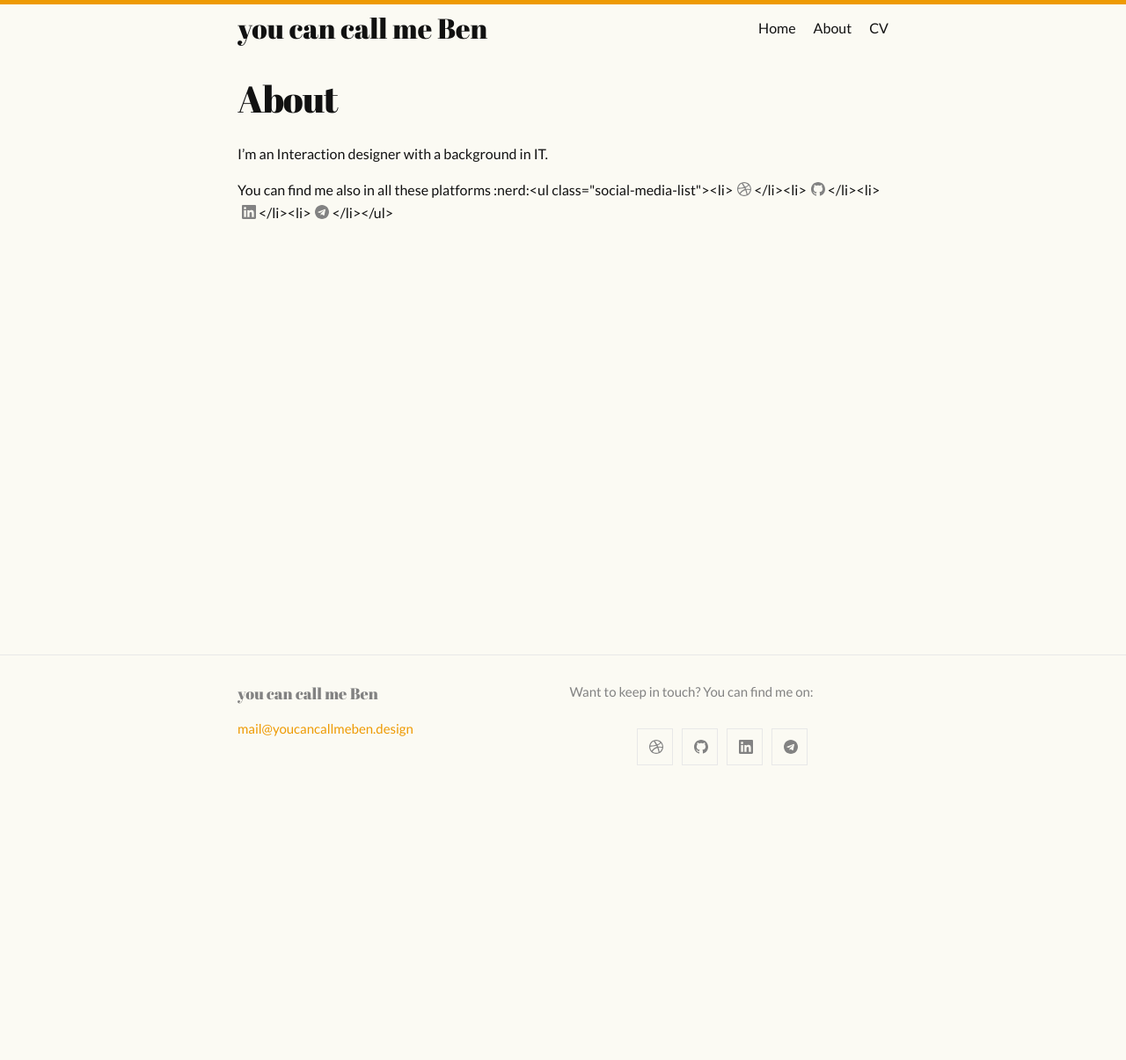
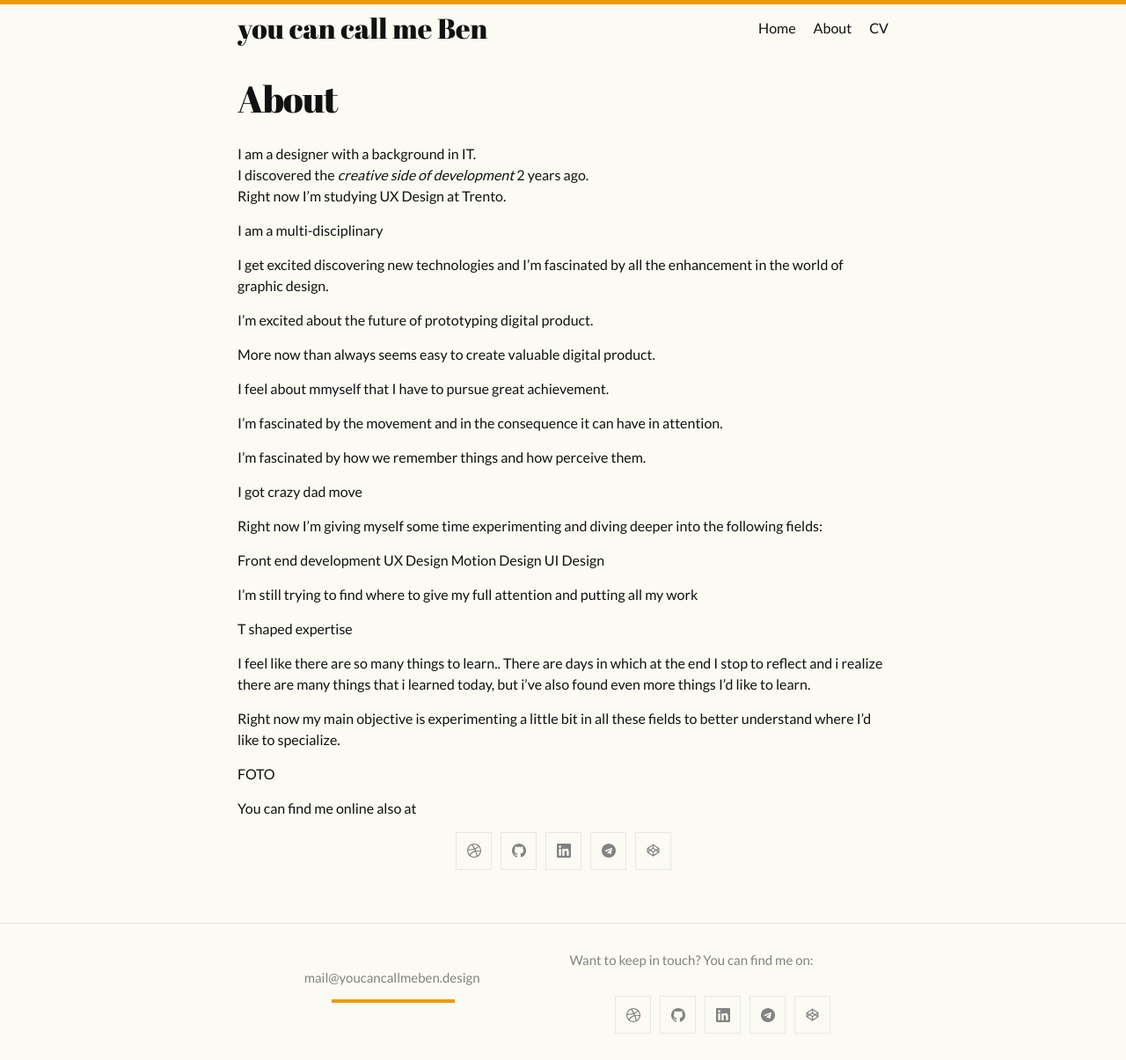
Before and after one commit to youcancallmeben/portfolio, a Jekyll site: the page built from about.md, in a window 1280 px wide. Shown: the whole page at 88% size. Built offline with Jekyll 4.4.1, drawn with Linux system fonts in a browser that asks for light colours; before the commit the page ends 900 px from its top, so only the background shows below that.

Commit message:
interactive mail on footer

```diff
--- a/_config.yml
+++ b/_config.yml
@@ -27,6 +27,7 @@
     dribbble: SRFeesha
     linkedin: beniamino-marini
     telegram: youcancallmeben
+    codepen: youcancallmeben
 
 
 # Build settings
--- a/_includes/footer.html
+++ b/_includes/footer.html
@@ -5,8 +5,18 @@
 
     <div class="footer-col-wrapper">
       <div class="footer-col one-half">
-      <h2 class="footer-heading">{{ site.title | escape }}</h2>
-        <ul class="contact-list">
+      <!-- <h2 class="footer-heading">{{ site.title | escape }}</h2> -->
+
+      <div class="svg-wrapper">
+        <svg height="60" width="320" xmlns="http://www.w3.org/2000/svg">
+          <rect class="shape" height="60" width="320" />
+        </svg>
+        <div id="mailme">
+          mail@youcancallmeben.design
+        </div>
+      </div>
+
+      <ul class="contact-list">
           <li class="p-name">
             <!-- {%- if site.author -%}
               {{ site.author | escape }}
@@ -14,9 +24,11 @@
               {{ site.title | escape }}
             {%- endif -%}
             </li> -->
-            {%- if site.email -%}
+
+
+            <!-- {%- if site.email -%}
             <li><a class="u-email" href="mailto:{{ site.email }}">{{ site.email }}</a></li>
-            {%- endif -%}
+            {%- endif -%} -->
         </ul>
       </div>
 
--- a/_includes/social.html
+++ b/_includes/social.html
@@ -16,4 +16,5 @@
   {%- if social.microdotblog -%}<li><a rel="me" href="https://micro.blog/{{ social.microdotblog | cgi_escape | escape }}" title="{{ social.microdotblog | escape }}"><svg class="svg-icon grey"><use xlink:href="{{ '/assets/minima-social-icons.svg#microdotblog' | relative_url }}"></use></svg></a></li>{%- endif -%}
   {%- if social.googleplus -%}<li><a href="https://plus.google.com/{{ social.googleplus | escape }}" title="{{ social.googleplus | escape }}"><svg class="svg-icon grey"><use xlink:href="{{ '/assets/minima-social-icons.svg#googleplus' | relative_url }}"></use></svg></a></li>{%- endif -%}
   {%- if social.rss -%}<li><a href="{{ 'feed.xml' | relative_url }}" title="{{ social.rss | escape }}"><svg class="svg-icon grey"><use xlink:href="{{ '/assets/minima-social-icons.svg#rss' | relative_url }}"></use></svg></a></li>{%- endif -%}
+  {%- if social.codepen -%}<li><a href="https://codepen.io/{{ social.codepen | escape }}" title="{{ social.codepen | escape }}"><svg class="svg-icon grey"><use xlink:href="{{ '/assets/minima-social-icons.svg#codepen' | relative_url }}"></use></svg></a></li>{%- endif -%}
 </ul>
--- a/_sass/minima.scss
+++ b/_sass/minima.scss
@@ -57,6 +57,7 @@
   "minima/layout",
   "minima/syntax-highlighting",
   "minima/featuredWorks",
-  "minima/home"
+  "minima/home",
+  "minima/footer"
   // "minima/responsive"
 ;
--- /dev/null
+++ b/_sass/minima/footer.scss
@@ -0,0 +1,66 @@
+
+//   #connect {
+//     background: #333;
+//     height: 100%;
+//     overflow: hidden;
+//     text-align: center;
+//     position: relative;
+//   }
+
+  .svg-wrapper {
+    // height: 60px;
+    margin: 0 auto;
+    // position: absolute;
+    // top: 50%;
+    // transform: translateY(-50%);
+    width: 320px;
+    position: relative;
+    // text-align: center;
+  }
+
+  .shape {
+    fill: transparent;
+    stroke-dasharray: 140 540;
+    stroke-dashoffset: -474;
+    stroke-width: 8px;
+    stroke: $brand-color;
+    position: absolute;
+    left: 0;
+    top: 0;
+  }
+
+  #mailme {
+    // color: #333;
+    // font-family: 'Roboto Condensed';
+    // font-size: 22px;
+    // letter-spacing: 8px;
+    // line-height: 32px;
+    // position: absolute;
+    // top: -48px;
+    // position: absolute;
+    // left: 0;
+    // top: 0;
+    // text-align: center;
+    position: absolute;
+top: 30%;
+text-align: center;
+left: 17%;
+  }
+
+  @keyframes draw {
+    0% {
+      stroke-dasharray: 140 540;
+      stroke-dashoffset: -474;
+      stroke-width: 8px;
+    }
+    100% {
+      stroke-dasharray: 760;
+      stroke-dashoffset: 0;
+      stroke-width: 2px;
+    }
+  }
+
+  .svg-wrapper:hover .shape {
+    -webkit-animation: 0.5s draw linear forwards;
+    animation: 0.5s draw linear forwards;
+  }
--- a/about.md
+++ b/about.md
@@ -2,31 +2,53 @@
 layout: page
 title: About
 permalink: /about/
+foto: /assets/img/pp_instagram.jpg
 ---
 
-I’m an Interaction designer with a background in IT.
+I am a designer with a background in IT. <br>
+I discovered the *creative side of development* 2 years ago.<br>
+Right now I'm studying UX Design at Trento.
+
+I am a multi-disciplinary
+
+I get excited discovering new technologies and I'm fascinated by all the enhancement in the world of graphic design.
+
+I'm excited about the future of prototyping digital product.
+
+
+More now than always seems easy to create valuable digital product.
+
+I feel about mmyself that I have to pursue great achievement.
+
+I'm fascinated by the movement and in the consequence it can have in attention.
+
+I'm fascinated by how we remember things and how perceive them.
+
+I got crazy dad move
 
 
 
-You can find me also in all these platforms :nerd:
+Right now I'm giving myself some time experimenting and diving deeper into the following fields:
+
+Front end development
+UX Design
+Motion Design
+UI Design
+
+I'm still trying to find where to give my full attention and putting all my work
+
+T shaped expertise
 
 
-{%- assign social = site.minima.social_links -%}
+I feel like there are so many things to learn.. There are days in which at the end I stop to reflect and i realize there are many things that i learned today, but i've also found even more things I'd like to learn.
 
-<ul class="social-media-list">
-  {%- if social.dribbble -%}<li><a href="https://dribbble.com/{{ social.dribbble | cgi_escape | escape }}" title="{{ social.dribbble | escape }}"><svg class="svg-icon grey"><use xlink:href="{{ '/assets/minima-social-icons.svg#dribbble' | relative_url }}"></use></svg></a></li>{%- endif -%}
-  {%- if social.facebook -%}<li><a href="https://www.facebook.com/{{ social.facebook | cgi_escape | escape }}" title="{{ social.facebook | escape }}"><svg class="svg-icon grey"><use xlink:href="{{ '/assets/minima-social-icons.svg#facebook' | relative_url }}"></use></svg></a></li>{%- endif -%}
-  {%- if social.flickr -%}<li><a href="https://www.flickr.com/photos/{{ social.flickr | cgi_escape | escape }}" title="{{ social.flickr | escape }}"><svg class="svg-icon grey"><use xlink:href="{{ '/assets/minima-social-icons.svg#flickr' | relative_url }}"></use></svg></a></li>{%- endif -%}
-  {%- if social.github -%}<li><a href="https://github.com/{{ social.github | cgi_escape | escape }}" title="{{ social.github | escape }}"><svg class="svg-icon grey"><use xlink:href="{{ '/assets/minima-social-icons.svg#github' | relative_url }}"></use></svg></a></li>{%- endif -%}
-  {%- if social.instagram -%}<li><a href="https://www.instagram.com/{{ social.instagram | cgi_escape | escape }}" title="{{ social.instagram | escape }}"><svg class="svg-icon grey"><use xlink:href="{{ '/assets/minima-social-icons.svg#instagram' | relative_url }}"></use></svg></a></li>{%- endif -%}
-  {%- if social.linkedin -%}<li><a href="https://www.linkedin.com/in/{{ social.linkedin | cgi_escape | escape }}" title="{{ social.linkedin | escape }}"><svg class="svg-icon grey"><use xlink:href="{{ '/assets/minima-social-icons.svg#linkedin' | relative_url }}"></use></svg></a></li>{%- endif -%}
-  {%- if social.pinterest -%}<li><a href="https://www.pinterest.com/{{ social.pinterest | cgi_escape | escape }}" title="{{ social.pinterest | escape }}"><svg class="svg-icon grey"><use xlink:href="{{ '/assets/minima-social-icons.svg#pinterest' | relative_url }}"></use></svg></a></li>{%- endif -%}
-  {%- for mst in social.mastodon -%}{%- if mst.username and mst.instance -%}<li><a rel="me" href="https://{{ mst.instance | cgi_escape | escape}}/@{{mst.username}}" title="{{ mst.username | escape }}"><svg class="svg-icon grey"><use xlink:href="{{ '/assets/minima-social-icons.svg#mastodon' | relative_url }}"></use></svg></a></li>{%- endif -%}{%- endfor -%}
-  {%- if social.twitter -%}<li><a href="https://twitter.com/{{ social.twitter | cgi_escape | escape }}" title="{{ social.twitter | escape }}"><svg class="svg-icon grey"><use xlink:href="{{ '/assets/minima-social-icons.svg#twitter' | relative_url }}"></use></svg></a></li>{%- endif -%}
-  {%- if social.youtube -%}<li><a href="https://www.youtube.com/{{ social.youtube | cgi_escape | escape }}" title="{{ social.youtube | escape }}"><svg class="svg-icon grey"><use xlink:href="{{ '/assets/minima-social-icons.svg#youtube' | relative_url }}"></use></svg></a></li>{%- endif -%}
-  {%- if social.youtube_channel -%}<li><a href="https://www.youtube.com/channel/{{ social.youtube_channel | cgi_escape | escape }}" title="{{ social.youtube_channel_name | escape | default: 'YouTube' }}"><svg class="svg-icon grey"><use xlink:href="{{ '/assets/minima-social-icons.svg#youtube' | relative_url }}"></use></svg></a></li>{%- endif -%}
-  {%- if social.telegram -%}<li><a href="https://t.me/{{ social.telegram | cgi_escape | escape }}" title="{{ social.telegram | escape }}"><svg class="svg-icon grey"><use xlink:href="{{ '/assets/minima-social-icons.svg#telegram' | relative_url }}"></use></svg></a></li>{%- endif -%}
-  {%- if social.microdotblog -%}<li><a rel="me" href="https://micro.blog/{{ social.microdotblog | cgi_escape | escape }}" title="{{ social.microdotblog | escape }}"><svg class="svg-icon grey"><use xlink:href="{{ '/assets/minima-social-icons.svg#microdotblog' | relative_url }}"></use></svg></a></li>{%- endif -%}
-  {%- if social.googleplus -%}<li><a href="https://plus.google.com/{{ social.googleplus | escape }}" title="{{ social.googleplus | escape }}"><svg class="svg-icon grey"><use xlink:href="{{ '/assets/minima-social-icons.svg#googleplus' | relative_url }}"></use></svg></a></li>{%- endif -%}
-  {%- if social.rss -%}<li><a href="{{ 'feed.xml' | relative_url }}" title="{{ social.rss | escape }}"><svg class="svg-icon grey"><use xlink:href="{{ '/assets/minima-social-icons.svg#rss' | relative_url }}"></use></svg></a></li>{%- endif -%}
-</ul>
+Right now my main objective is experimenting a little bit in all these fields to better understand where I'd like to specialize.
+
+
+FOTO
+
+
+You can find me online also at
+<div class="social-links">
+  {%- include social.html -%}
+</div>
```
Also changed, not shown: index.md (+3 -0 lines), assets/img/pp_instagram.JPG (added), assets/minima-social-icons.svg, assets/svg/firstImage.svg.
